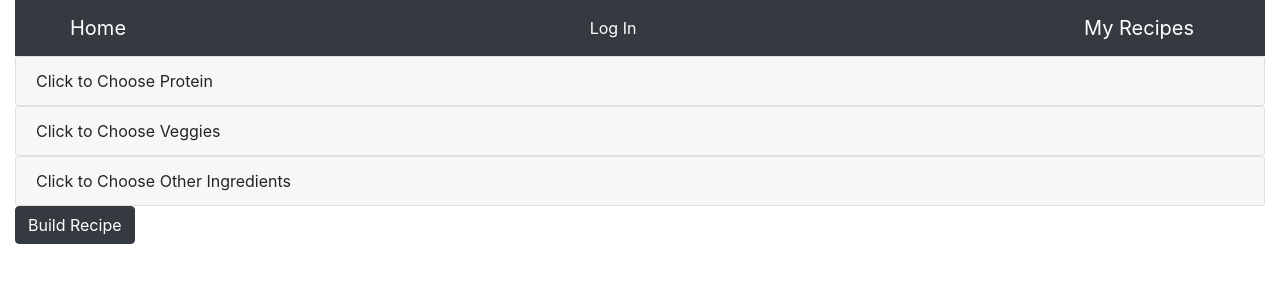
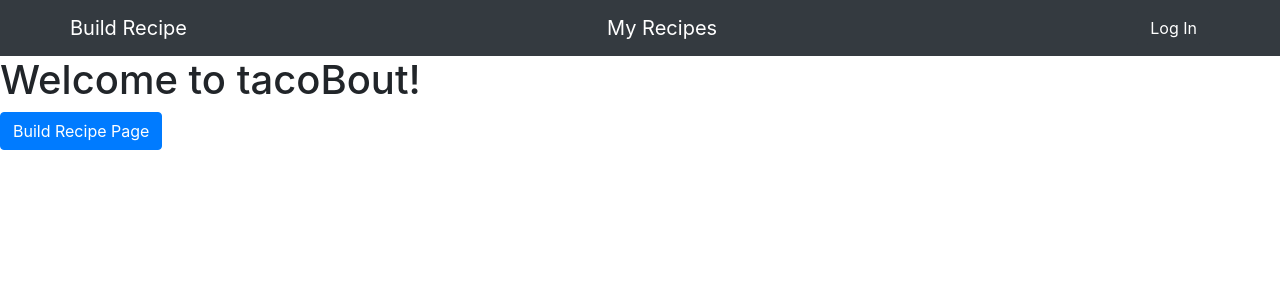
Before and after one commit to hgbritten/taco-tuesday-frontend, a React (Create React App) app: page / in a window 1280 px wide. Shown: the top 300 px of the page. Built offline with nearby package versions, Linux system fonts and the light colour scheme.

Commit message:
Landing page and recipes now rendering.

```diff
--- a/package.json
+++ b/package.json
@@ -12,6 +12,7 @@
     "react": "^17.0.2",
     "react-bootstrap": "^1.5.2",
     "react-dom": "^17.0.2",
+    "react-router-dom": "^5.2.0",
     "react-scripts": "4.0.3",
     "web-vitals": "^1.1.1"
   },
--- a/src/Header.js
+++ b/src/Header.js
@@ -9,9 +9,9 @@ class Header extends Component {
     return (
       <Navbar bg="dark" variant="dark">
         <Container>
-          <Navbar.Brand href="#home"> Home </Navbar.Brand>
+          <Navbar.Brand href="/app"> Build Recipe </Navbar.Brand>
+          <Navbar.Brand href="/myrecipes"> My Recipes </Navbar.Brand>
           <LoginButton />
-          <Navbar.Brand href="#profile"> My Recipes </Navbar.Brand>
         </Container>
       </Navbar>
     )
--- /dev/null
+++ b/src/Landing.js
@@ -0,0 +1,17 @@
+import React from 'react'
+import Header from "./Header.js"
+import { Link } from "react-router-dom";
+
+class Landing extends React.Component {
+    render() {
+        return(
+            <>
+                <Header />
+                <h1>Welcome to tacoBout!</h1>
+                <Link to="/app" className="btn btn-primary">Build Recipe Page</Link>
+            </>
+        )
+    }
+}
+
+export default Landing;
--- a/src/Recipes.js
+++ b/src/Recipes.js
@@ -13,11 +13,11 @@ class Recipes extends React.Component {
                 {this.props.recipeArray.length > 0 &&
                 <CardGroup>
                     {this.props.recipeArray.map((recipe, index) =>
-                    <Card key={this.props.recipeArray.id}>
-                        <Card.Img src={this.props.recipeArray.image} alt="recipe"/>
+                    <Card key={index}>
+                        <Card.Img src={recipe.image} alt="recipe"/>
                         <Card.Body>
-                            <Card.Title>{this.props.recipeArray.title}</Card.Title>
-                            <Card.Text>{this.props.recipeArray.summary}</Card.Text>
+                            <Card.Title>{recipe.title}</Card.Title>
+                            <Card.Text>{recipe.summary}</Card.Text>
                         </Card.Body>
 
                         <Card.Footer></Card.Footer>
@@ -26,7 +26,6 @@ class Recipes extends React.Component {
                 </CardGroup>
                 }
             </>
-
         )
     }
 
--- a/src/index.js
+++ b/src/index.js
@@ -2,19 +2,35 @@ import React from 'react';
 import ReactDOM from 'react-dom';
 import './index.css';
 import App from './App';
+import Landing from './Landing.js'
 import reportWebVitals from './reportWebVitals';
 import { Auth0Provider } from '@auth0/auth0-react';
+import {
+  BrowserRouter as Router,
+  Link,
+  Switch,
+  Route
+} from "react-router-dom";
 
 ReactDOM.render(
+  <>
     <Auth0Provider
       domain="dev-kutmer1h.us.auth0.com"
       clientId="vM7UDo8aCXhISSNStLn5isSkRpxWlbDB"
       redirectUri="http://localhost:3000"
     >
-
+      <Router>
+        <Switch>
+          <Route exact path="/">
+          <Landing />
+          </Route>
+            <Route exact path="/app">
               <App />
-
-  </Auth0Provider>,
+          </Route>
+        </Switch>
+      </Router>
+    </Auth0Provider>
+  </>,
   document.getElementById('root')
 );
 
```
Also changed, not shown: 1 other file (tests, documents, lock files or other folders). Lines whose indentation alone changed are shown as unchanged.
